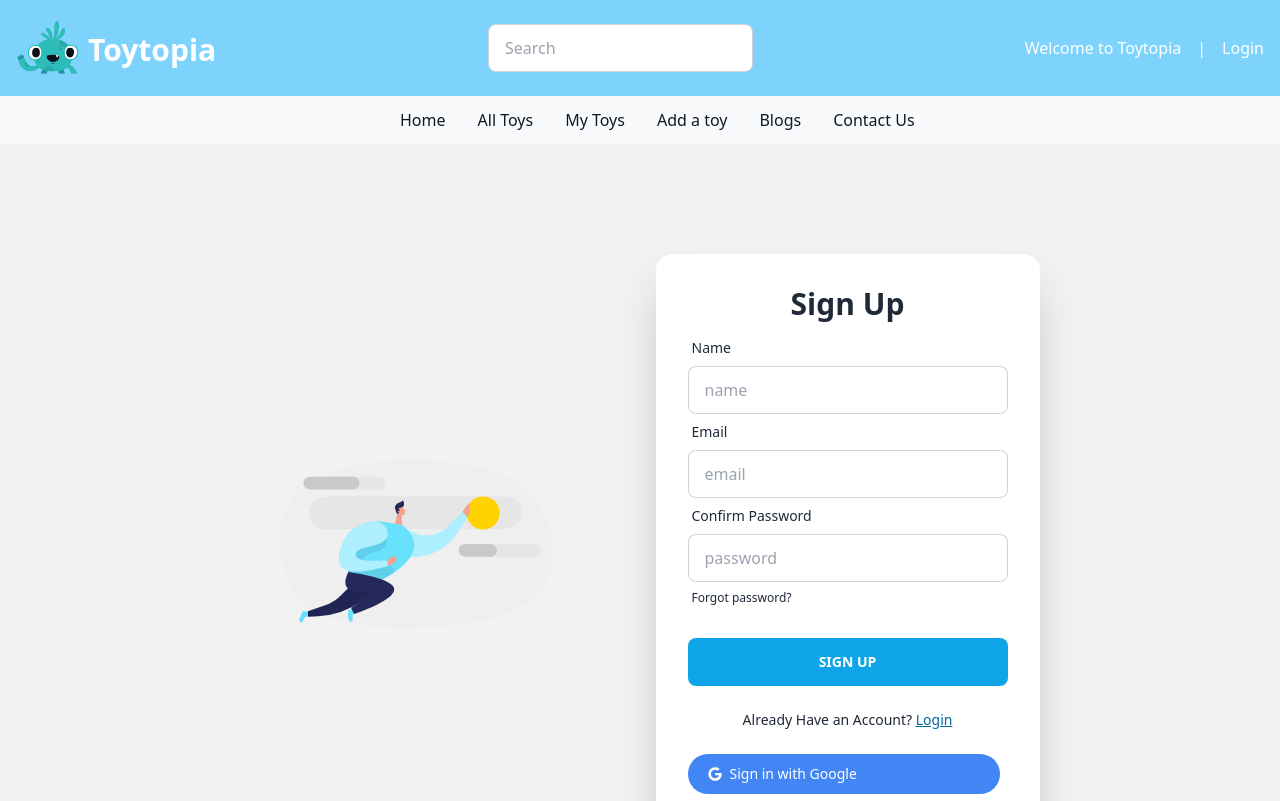
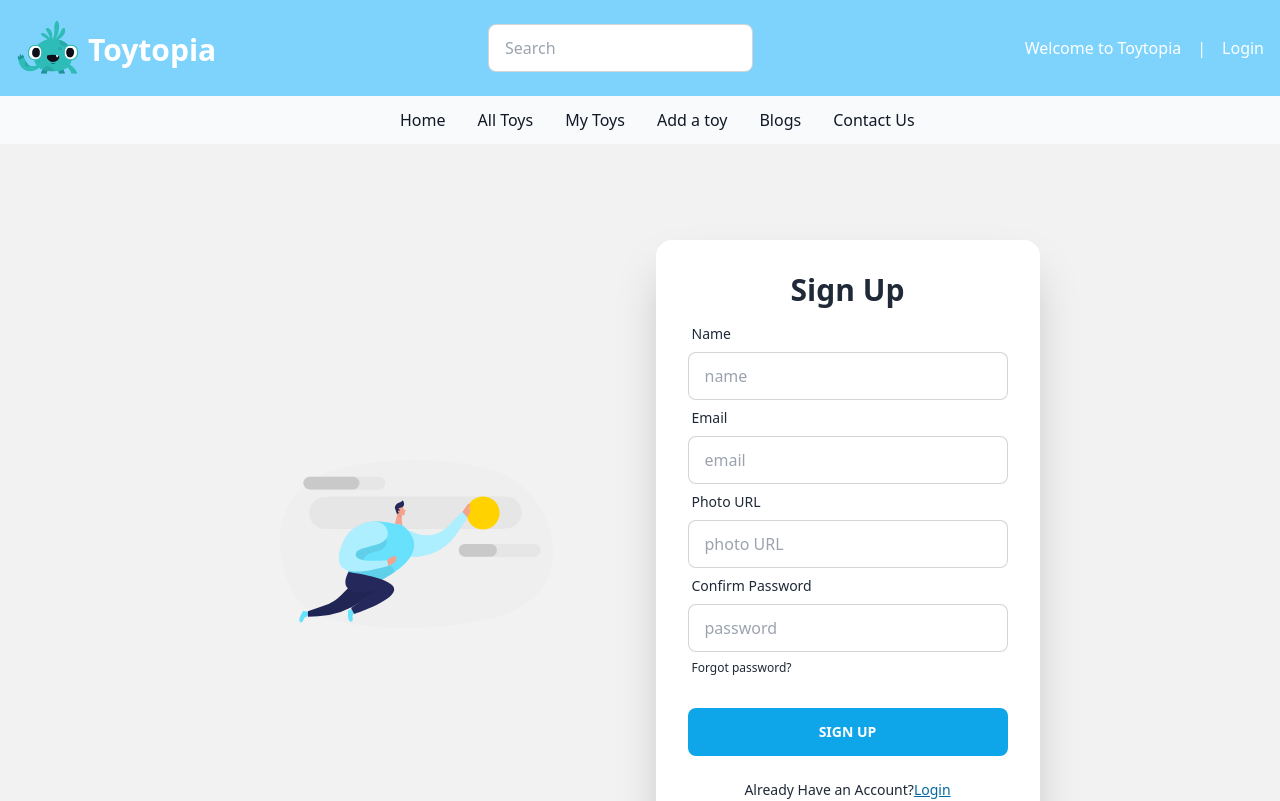
Before and after one commit to SadmanJawad/Assignment-11-Toy-Marketplace-Client, a React (Vite) app: page /signup in a window 1280 px wide. Shown: the top 801 px of the page. Built offline with nearby package versions, Linux system fonts and the light colour scheme; no server answers.

Commit message:
login logout implemented

```diff
--- a/src/pages/Login/Login.jsx
+++ b/src/pages/Login/Login.jsx
@@ -37,7 +37,7 @@ const Login = () => {
    const handleGoogleSignIn =() =>{
     googleSignIn()
     .then(result =>{
-        const user =result.user
+        const user =result.user;
         Navigate('/')
     })
     .catch(error =>{
--- a/src/pages/Shared/Navbar/Navbar.jsx
+++ b/src/pages/Shared/Navbar/Navbar.jsx
@@ -1,7 +1,15 @@
 import { Link } from 'react-router-dom';
 import companyLogo from '../../../assets/logo.png'
+import { useContext } from 'react';
+import { AuthContext } from '../../../providers/AuthProvider';
 
 const Navbar = () => {
+    const { user, logOut } = useContext(AuthContext);
+    console.log(user)
+    const handleLogout = () => {
+      logOut();
+    };
+
     return (
       <div>
 <nav className="bg-sky-300 border-gray-200 dark:bg-gray-900">
@@ -16,7 +24,15 @@ const Navbar = () => {
         <div className="flex items-center">
          <p href="tel:5541251234" className="mr-2 text-md  text-white dark:text-white">Welcome to Toytopia</p>
             <span className='mr-2 ml-2 text-white'>|</span>
-        <Link to='/login' className="ml-2 text-md  text-white dark:text-blue-500 hover:underline">Login</Link>
+            {user ? (
+                <Link
+                onClick={handleLogout}
+                className="ml-2 text-md  text-white dark:text-blue-500 hover:underline"
+                >Logout
+                </Link>
+            ) : (
+                <Link to='/login' className="ml-2 text-md  text-white dark:text-blue-500 hover:underline">Login</Link>
+            )}
         </div>
     </div>
 </nav>
--- a/src/pages/SignUp/SignUp.jsx
+++ b/src/pages/SignUp/SignUp.jsx
@@ -1,30 +1,46 @@
-import { Link } from "react-router-dom";
+import { Link, useLocation, useNavigate } from "react-router-dom";
 import img from "../../assets/images/img.svg";
-import { FaGoogle } from "react-icons/fa";
-import { useContext } from "react";
+import { useContext, useState } from "react";
 import { AuthContext } from "../../providers/AuthProvider";
 
 const SignUp = () => {
+  const { createUser } = useContext(AuthContext);
+  const [error, setError] = useState("");
+  const [success, setSuccess] = useState("");
+  const Navigate = useNavigate();
+  const location = useLocation();
+  console.log("reg page location", location);
+  const from = location.state?.from?.pathname || "/";
 
-    const {createUser} = useContext(AuthContext)
-
-    const handleSignUp = event => {
+  const handleSignUp = (event) => {
     event.preventDefault(); // prevent page from reloading on submit
+    setError("");
+    setSuccess("");
     const form = event.target;
     const name = form.name.value;
     const email = form.email.value;
     const password = form.password.value;
     console.log(name, email, password);
-        createUser(email, password)
-        .then(result => {
-            const user = result.user;
-            console.log(user)
-        })
-        .catch(error => {
-            console.log(error);
-        })
+
+    //!  validate password
+    if (!/(?=.*[A-Z])/.test(password)) {
+      setError("Please add at least one uppercase");
+      return;
     }
 
+    createUser(email, password)
+      .then((result) => {
+        const createdUser = result.user;
+        console.log(createdUser);
+        setError("");
+        setSuccess("User has been created successfully");
+        Navigate(from, { replace: true });
+      })
+      .catch((error) => {
+        console.log(error);
+        setError(error.message);
+      });
+  };
 
   return (
     <div className="hero min-h-screen bg-base-200">
@@ -35,41 +51,73 @@ const SignUp = () => {
         <div className="card flex-shrink-0 w-full max-w-sm shadow-2xl bg-base-100">
           <div className="card-body">
             <h1 className="text-3xl text-center font-bold">Sign Up</h1>
+
             <form onSubmit={handleSignUp}>
               <div className="form-control">
                 <label className="label">
                   <span className="label-text">Name</span>
                 </label>
-                            <input type="text" name='name' placeholder="name" className="input input-bordered" />
+                <input
+                  type="text"
+                  name="name"
+                  placeholder="name"
+                  className="input input-bordered"
+                />
               </div>
               <div className="form-control">
                 <label className="label">
                   <span className="label-text">Email</span>
                 </label>
-                            <input type="text" name='email' placeholder="email" className="input input-bordered" />
+                <input
+                  type="text"
+                  name="email"
+                  placeholder="email"
+                  className="input input-bordered"
+                />
+              </div>
+              <div className="form-control">
+                <label className="label">
+                  <span className="label-text">Photo URL</span>
+                </label>
+                <input
+                  type="text"
+                  name="photo"
+                  placeholder="photo URL"
+                  className="input input-bordered"
+                />
               </div>
               <div className="form-control">
                 <label className="label">
                   <span className="label-text">Confirm Password</span>
                 </label>
-                            <input type="text" name='password' placeholder="password" className="input input-bordered" />
+                <input
+                  type="text"
+                  name="password"
+                  placeholder="password"
+                  className="input input-bordered"
+                />
                 <label className="label">
-                                <a href="#" className="label-text-alt link link-hover">Forgot password?</a>
+                  <a href="#" className="label-text-alt link link-hover">
+                    Forgot password?
+                  </a>
                 </label>
               </div>
               <div className="form-control mt-6">
-                            <input className="btn bg-sky-500 border-none" type="submit" value="Sign Up" />
+                <input
+                  className="btn bg-sky-500 border-none"
+                  type="submit"
+                  value="Sign Up"
+                />
               </div>
+              <p className="text-red-700">{error}</p>
+              <p className="text-green-600 font-bold">{success}</p>
             </form>
-                    <p className='my-4 text-center text-sm'>Already Have an Account? <Link className='text-sky-700 underline font-normal' to="/login">Login</Link> </p>
-               {/* google button */}
-            <button
-              type="button"
-              className="text-white bg-[#4285F4] hover:bg-[#4285F4]/90 focus:ring-4 focus:outline-none focus:ring-[#4285F4]/50 font-medium rounded-full text-sm px-5 py-2.5 text-center inline-flex items-center dark:focus:ring-[#4285F4]/55 mr-2 mb-2"
-            >
-              <FaGoogle className="mr-2" />
-              Sign in with Google
-            </button>
+            <p className="my-4 text-center text-sm">
+              Already Have an Account?
+              <Link className="text-sky-700 underline font-normal" to="/login">
+                Login
+              </Link>
+            </p>
           </div>
         </div>
       </div>
```
Lines whose indentation alone changed are shown as unchanged.
